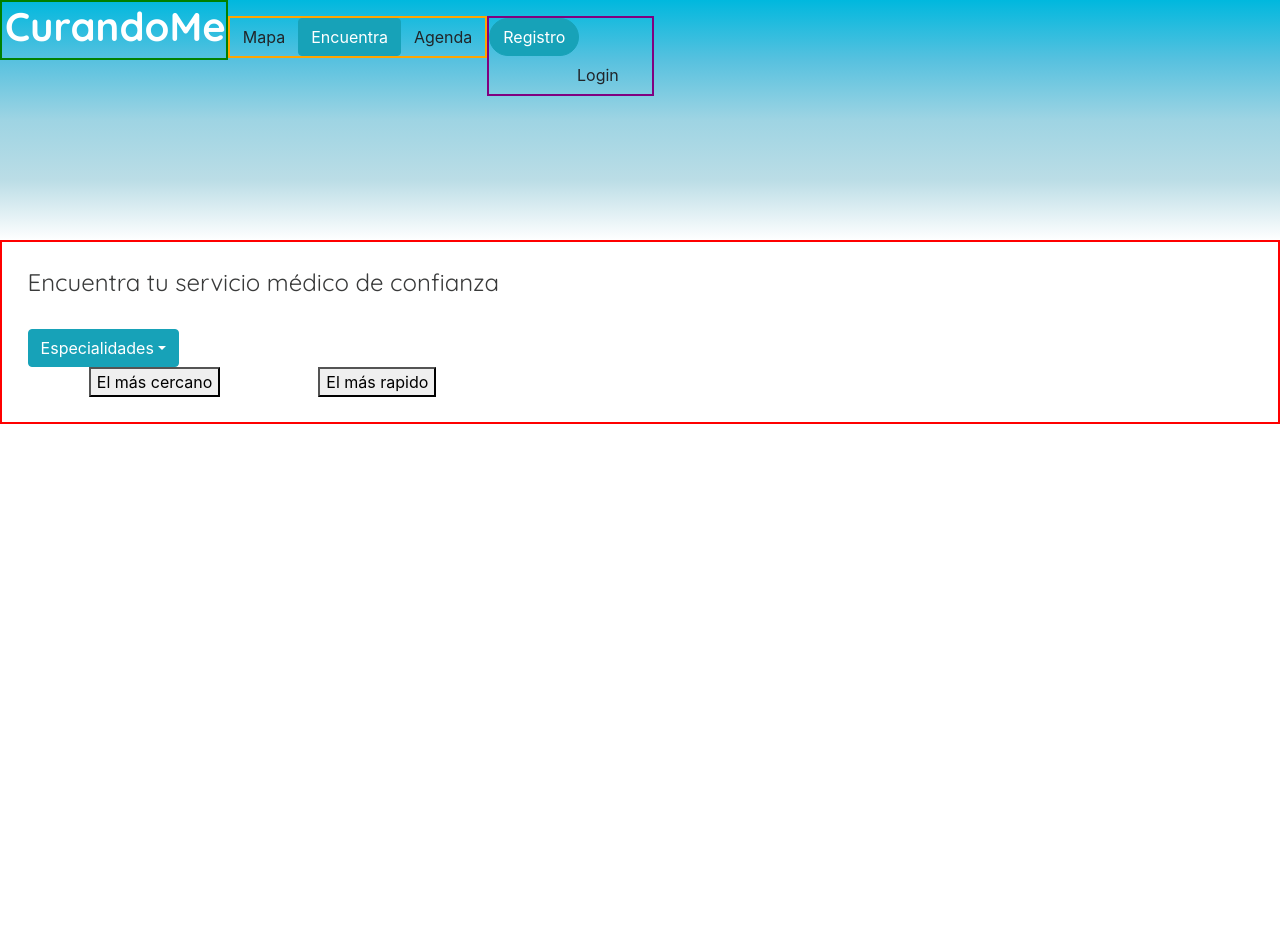
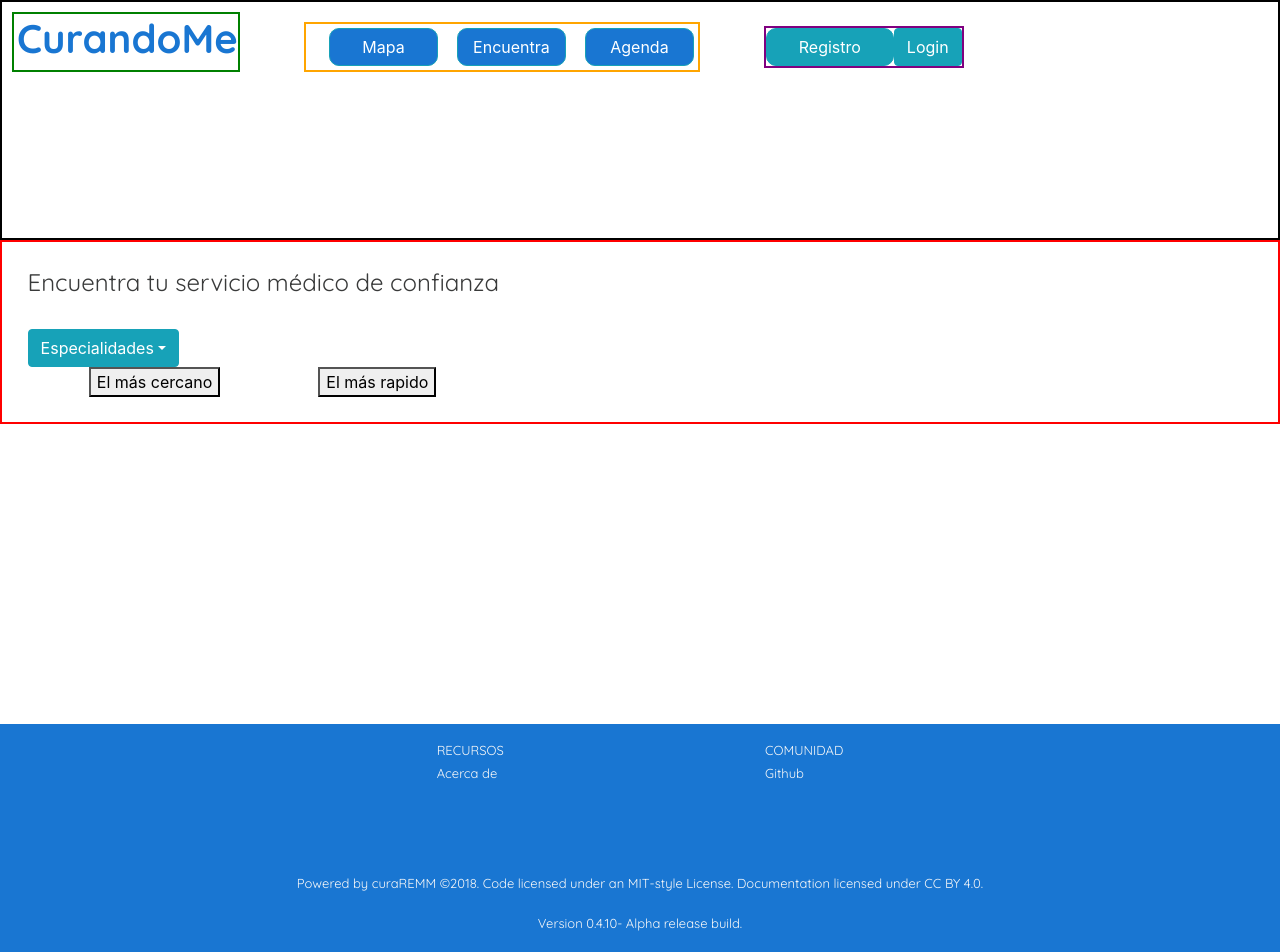
Before and after one commit to eljurim/curaREMM, a React (Create React App) app: page / in a window 1280 px wide. Shown: the top 952 px of the page. Before the commit the page ends 800 px from the top, so only its background shows below. Built offline with nearby package versions, Linux system fonts and the light colour scheme.

Commit message:
Header, Footer y Content simple

```diff
--- a/src/App.js
+++ b/src/App.js
@@ -4,6 +4,7 @@ import React, { Component } from 'react';
 import Header from './Components/Header'
 import Content from './Components/Content'
 import Tarjeta from './Components/Tarjeta'
+import Footer from './Components/Footer'
 import './App.css';
 
 class App extends Component {
@@ -20,6 +21,9 @@ class App extends Component {
         <div className="App-tarjeta">
           <Tarjeta />
         </div>
+        <div>
+          <Footer />
+        </div>
       </div>
     );
   }
--- a/src/Components/Content/Content.css
+++ b/src/Components/Content/Content.css
@@ -36,12 +36,12 @@
     display: flex;
 }
 
-.dropdown, .dropleft, .dropright, .dropup {
+/* .dropdown, .dropleft, .dropright, .dropup {
     position: relative;
     display: inline-block;
     padding-top: 55vh;
     text-align: center;
-}
+} */
 
 .dropdown-menu {
 
--- /dev/null
+++ b/src/Components/Footer/Footer.css
@@ -0,0 +1,44 @@
+.footer {
+    /* background-image: linear-gradient(to top, #00b8de, #57c1df , #9ed4e3, #bbdde6, transparent); */
+    /* display: block; */
+    /* border: 2px solid rgb(87, 133, 18); */
+    height: 30vh;
+    font-family: 'Quicksand', sans-serif;
+    color: rgb(248, 248, 248);
+
+
+    display: flex;
+    flex-direction: column;
+    background-color: #1976d2;
+    /* color: gray; */
+    justify-content: center;
+    align-items: center;
+    font-size: 13px;
+    padding: 30px 0 50px 0;
+}
+
+.footer .footer-table {
+    /* padding: 5%; */
+
+
+    width: 60%;
+    margin-bottom: 50px;
+    display: flex;
+    justify-content: space-around;
+    padding: 20px 50px;
+}
+
+li {
+    list-style: none;
+    line-height: 1.4rem;
+}
+
+li a {
+    text-decoration: none;
+    color: rgb(248, 248, 248);
+}
+
+p {
+    line-height: 1.5rem;
+    color: rgb(248, 248, 248);
+}
--- /dev/null
+++ b/src/Components/Footer/index.js
@@ -0,0 +1,24 @@
+import React, { Component } from 'react'
+import './Footer.css'
+
+class Footer extends Component {
+    render() {
+        return (
+            <div className = 'footer'>
+                <div className = 'footer-table'>
+                    <p>RECURSOS
+                        <li><a href="#"> Acerca de </a></li>
+                    </p>
+                    <p>COMUNIDAD
+                        <li><a href="#"> Github </a></li>
+                    </p>
+                </div>
+  <p>Powered by curaREMM ©2018. Code licensed under an MIT-style License. Documentation licensed under CC BY 4.0.</p>
+  <p>Version 0.4.10- Alpha release build.</p>
+
+            </div>
+        )
+    }
+}
+
+export default Footer;
--- a/src/Components/Header/Header.css
+++ b/src/Components/Header/Header.css
@@ -1,13 +1,16 @@
 .header {
     /* background-image: linear-gradient(to bottom, #00b8de, #57c1df, #7ecbe1, #9ed4e3, #bbdde6); */
-    background-image: linear-gradient(to bottom, #00b8de, #57c1df, #9ed4e3, #bbdde6, transparent);
+    /* background-image: linear-gradient(to bottom, #00b8de, #57c1df, #9ed4e3, #bbdde6, transparent); */
     height: 30vh;
     display: block;
     word-wrap: break-word;
+    border: 2px solid black;
+    padding: 10px;
 }
 
 .title {
     display:inline-block;
+    margin-right:5vw;
     border: 2px solid green;
 }
 
@@ -15,60 +18,64 @@ h1{
     font-family: 'Quicksand', sans-serif;
     font-weight: 700;
     font-size: 2.5rem;
-    color: white;
+    color: #1976d2;
     display: inline-block;
-    margin-left: 3px
+    margin-left: 3px;
 }
 
 .nav-buttons {
-    display: inline-block;
+    display: inline-flex;
+    margin-right: 5vw;
+    padding: 4px;
     border: 2px solid orange;
 }
 
-button.mapa{
-    border-radius: 25px;
-    width: 20%;
+.map {
+    border-radius: 10px;
+    width: 10vw;
+    background-color: #1976d2;
     margin-left: 5%;
-    background-color: #b6a9a9
 }
 
 button.mapa:hover {
     background: rgba(0,0,0,0);
-    color: #3a7999;
-    box-shadow: inset 0 0 0 3px #3a7999;
+    color: #1976d2;
+    box-shadow: inset 0 0 0 2px #1976e9;
 }
 
-button.encuentra {
-    border-radius: 25px;
-    width: 20%;
+.find {
+    border-radius: 10px;
+    width: 10vw;
+    background-color: #1976d2;
     margin-left: 5%;
 }
 
-button.agenda{
-    border-radius: 25px;
-    width: 20%;
+.schedule {
+    border-radius: 10px;
+    width: 10vw;
+    background-color: #1976d2;
     margin-left: 5%;
 }
 
 .access-buttons {
-    display: inline-block;
+    display: inline-flex;
     border: 2px solid purple;
 }
 
 .login{
     display: flex;
-    margin-right: 12.5%;
+    /* margin-right: 12.5%; */
     float: right;
 }
 
 .register{
-    margin-right: 5px;
-    border-radius: 25px;
-    width: 90px;
+    /* margin-right: 5px; */
+    border-radius: 10px;
+    width: 10vw;
 }
 
 .log{
-    margin-right: 5px;
-    border-radius: 25px;
-    width: 90px;
+    /* margin-right: 5px; */
+    border-radius: 10px;
+    width: 10vw;
 }
--- a/src/Components/Header/index.js
+++ b/src/Components/Header/index.js
@@ -9,13 +9,13 @@ class Header extends Component{
             <h1>CurandoMe</h1>
             </div>
             <div className = "nav-buttons">
-                <button className="map btn btn-default btn-md" >Mapa</button>
+                <button className="map btn btn-info btn-md" >Mapa</button>
                 <button className="find btn btn-info btn-md">Encuentra</button>
-                <button className="schedule btn btn-default btn-md">Agenda</button>
+                <button className="schedule btn btn-info btn-md">Agenda</button>
             </div>
             <div className="access-buttons">
                 <button className="register btn btn-info btn-md">Registro</button>
-                <button className="login btn btn-default btn-md">Login</button>
+                <button className="login btn btn-info btn-md">Login</button>
             </div>
         </div>
         )}
```
